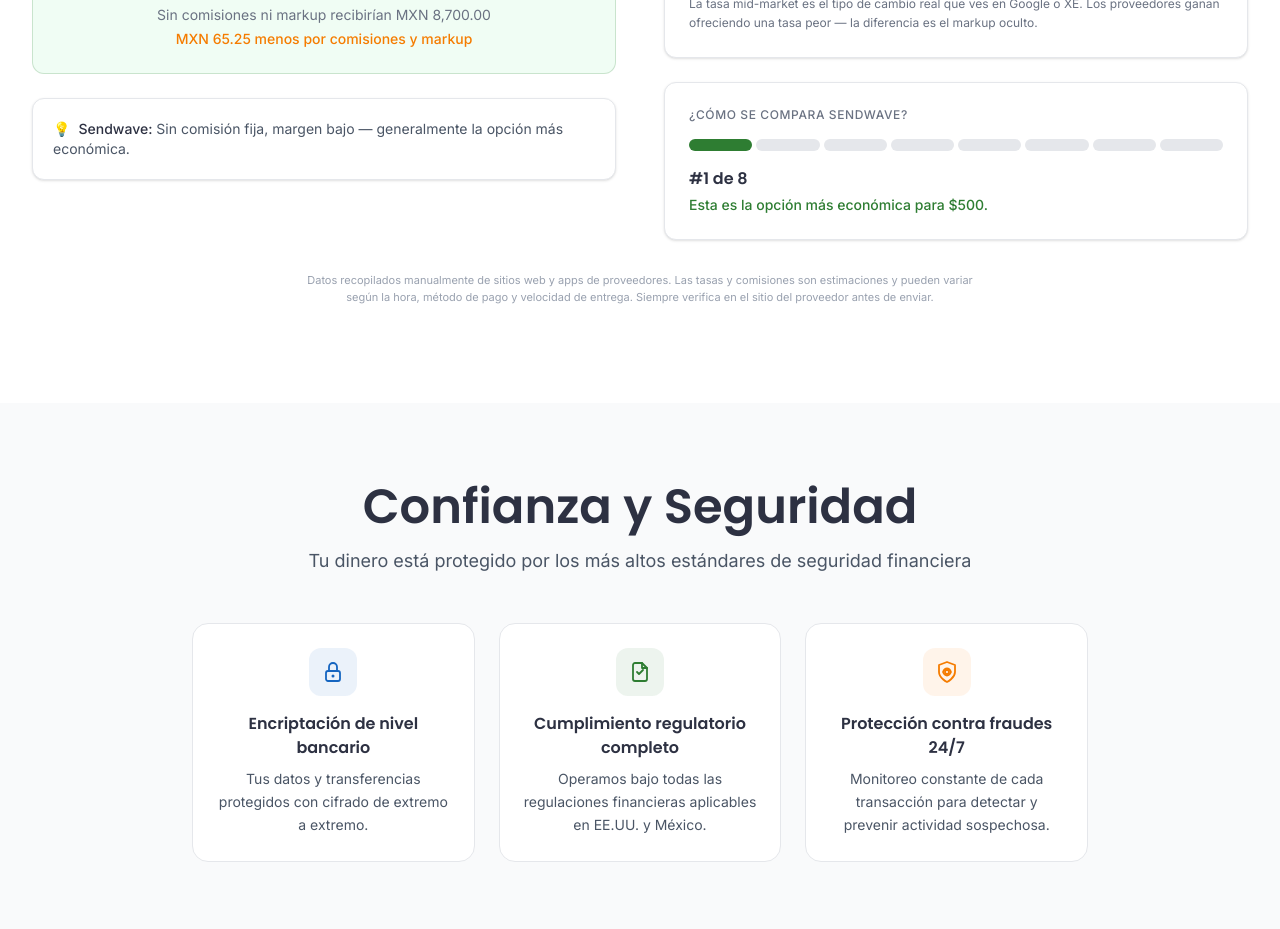
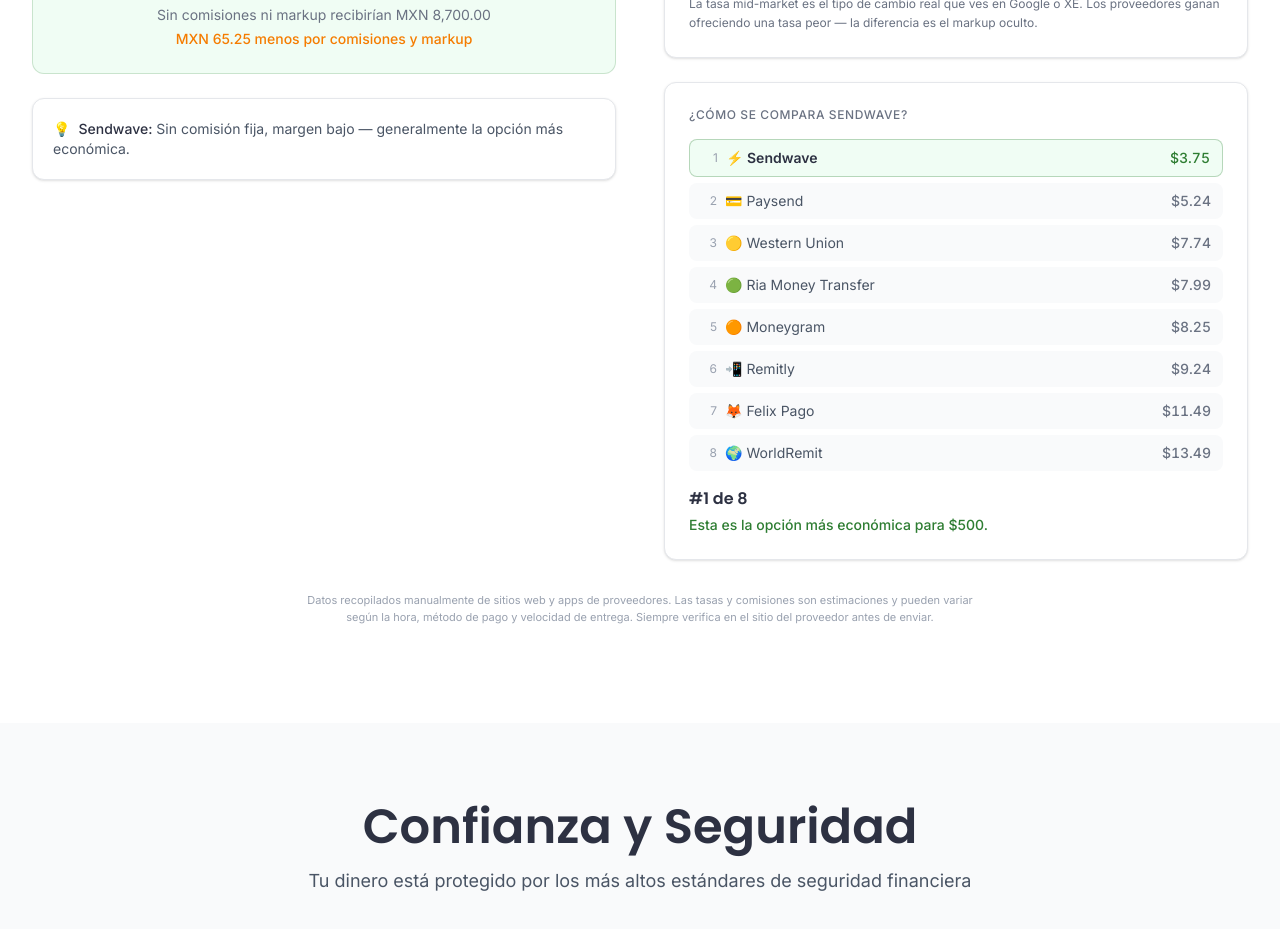
Before and after one commit to bersoriano/fintaak, a Next.js app: page / in a window 1280 px wide. Shown: the part 1320-2249 px from the top of the page. Built offline with nearby package versions, Linux system fonts and the light colour scheme; no server answers.

Commit message:
feat: replace ranking dots with readable provider list
Co-Authored-By: Claude Opus 4.6 <noreply@anthropic.com>

```diff
--- a/app/components/RemittanceCalculator.tsx
+++ b/app/components/RemittanceCalculator.tsx
@@ -451,21 +451,26 @@ export default function RemittanceCalculator() {
               <p className="text-xs font-medium uppercase tracking-wider text-gray-500 mb-4">
                 ¿Cómo se compara {selectedProvider.name}?
               </p>
-              <div className="flex gap-1 mb-4">
+              <div className="space-y-1.5 mb-4">
                 {ranking.map((r, i) => {
                   const isSelected = r.id === selectedProviderId;
-                  let color = "bg-gray-200";
-                  if (isSelected) {
-                    if (i === 0) color = "bg-[#2E7D32]";
-                    else if (i === ranking.length - 1) color = "bg-[#D32F2F]";
-                    else color = "bg-[#1565C0]";
-                  }
                   return (
                     <div
                       key={r.id}
-                      className={`flex-1 h-3 rounded-full ${color} transition-colors`}
-                      title={`${r.emoji} ${r.name}: $${formatUSD(r.totalCost)}`}
-                    />
+                      className={`flex items-center gap-2 px-3 py-2 rounded-lg text-sm transition-colors ${
+                        isSelected
+                          ? "bg-green-50 border border-[#2E7D32]/30"
+                          : "bg-gray-50"
+                      }`}
+                    >
+                      <span className="text-gray-400 w-4 text-right text-xs">{i + 1}</span>
+                      <span className={`flex-1 ${isSelected ? "font-semibold text-[#2D3142]" : "text-gray-600"}`}>
+                        {r.emoji} {r.name}
+                      </span>
+                      <span className={`font-medium tabular-nums ${isSelected ? "text-[#2E7D32]" : "text-gray-500"}`}>
+                        ${formatUSD(r.totalCost)}
+                      </span>
+                    </div>
                   );
                 })}
               </div>
```
